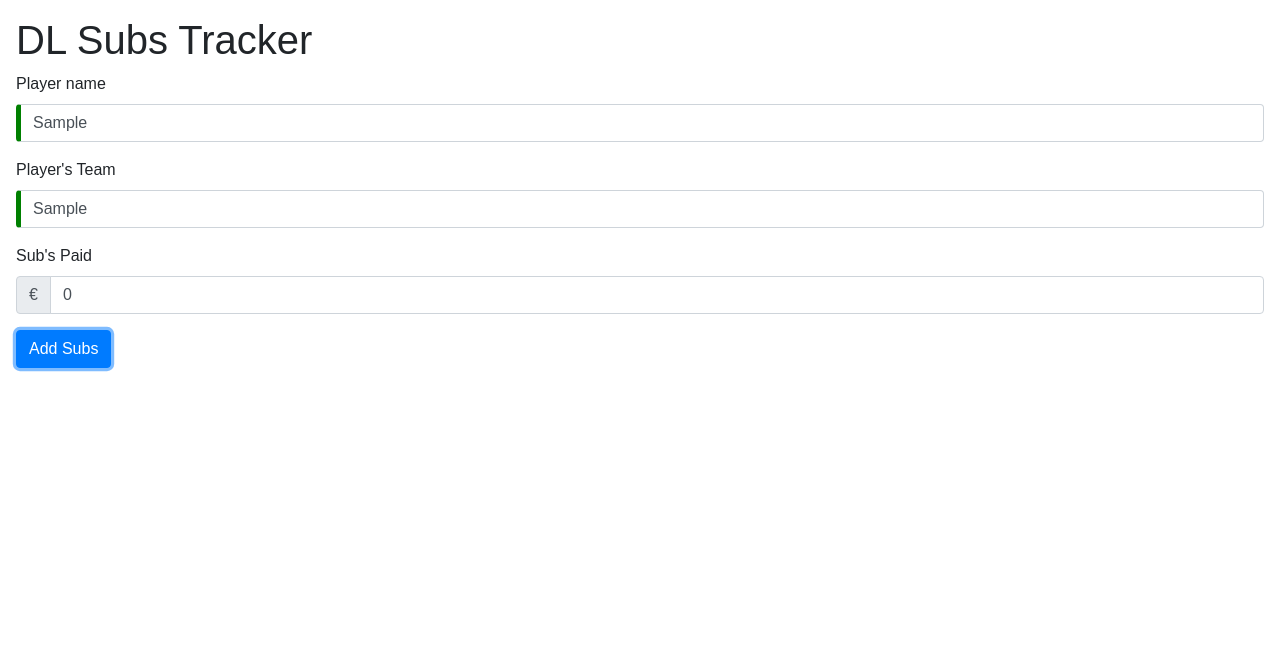
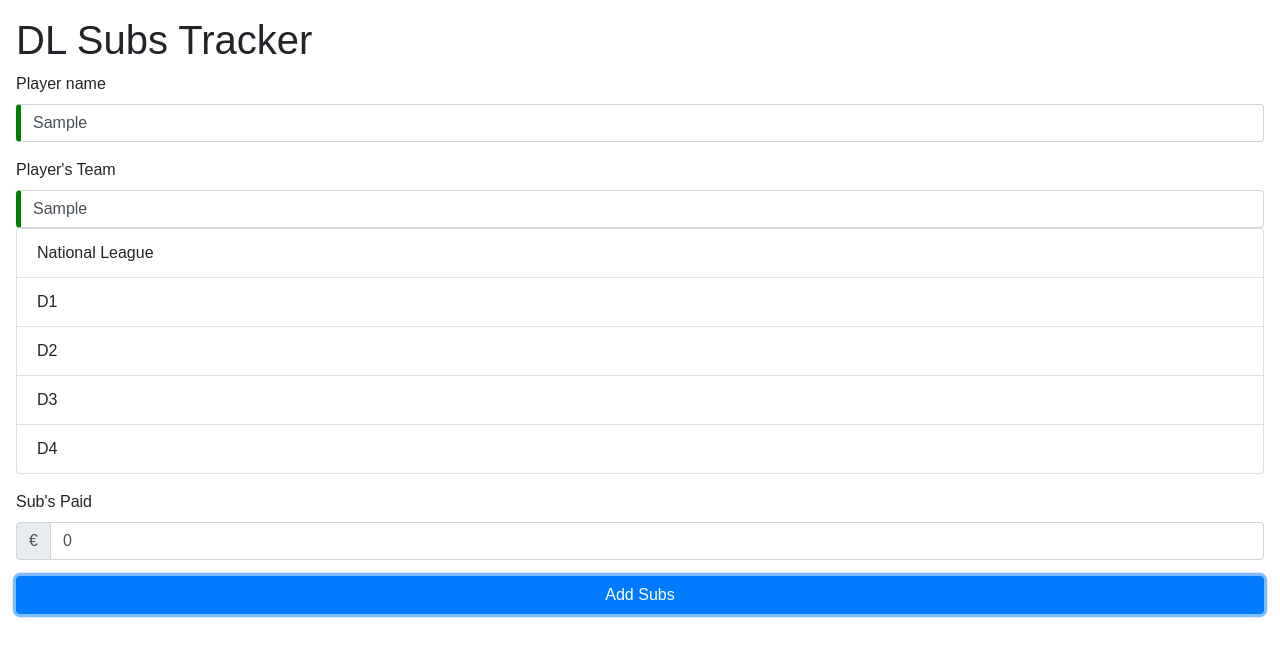
Before and after one commit to TheDeployGuy/dl-tools, a React (Create React App) app in the folder subs-web-application/front-end/: page / in a window 1280 px wide. Both pictures are taken after typing "Sample", "Sample" into the empty fields and a click on the button "Add Subs". Shown: the top 656 px of the page. Built offline with nearby package versions, Linux system fonts and the light colour scheme.

Commit message:
Implement simple autocomplete for teams

```diff
--- a/subs-web-application/front-end/src/SubsForm.js
+++ b/subs-web-application/front-end/src/SubsForm.js
@@ -7,6 +7,8 @@ class SubsForm extends Component {
         name: '',
         team: '',
         paid: 0,
+        teams: ['National League', 'D1', 'D2', 'D3', 'D4'],
+        autocomplete: []
     }
 
     onSubmit = async (e) => {
@@ -25,6 +27,17 @@ class SubsForm extends Component {
     handleInputChange = (e) => {
         const { name, value } = e.target;
         this.setState({ [name]: value });
+        if (name === 'team') {
+            this.filterAutocomplete();
+        }
+    }
+
+    filterAutocomplete = () => {
+        this.setState({ autocomplete: this.state.teams.filter(team => team.toLowerCase().startsWith(this.state.team.toLowerCase())) })
+    }
+
+    handleSelectedAutocomplete = (name) => {
+        this.setState({ team: name, autocomplete: [] });
     }
 
     render() {
@@ -37,6 +50,9 @@ class SubsForm extends Component {
             <div className="form-group">
               <label htmlFor="inputTeam">Player's Team</label>
               <input type="text" className="form-control form-border" id="inputTeam" name="team" placeholder="Enter players club e.g. D2" value={this.state.team} onChange={this.handleInputChange} />
+              <ul className="list-group">
+                { this.state.autocomplete.map(team => <li className="list-group-item" key={team} onClick={() => this.handleSelectedAutocomplete(team)}>{team}</li> ) }
+              </ul>
             </div>
             <div className="form-group">
               <label htmlFor="inputPaid">Sub's Paid</label>
@@ -47,7 +63,7 @@ class SubsForm extends Component {
               <input type="number" className="form-control" id="inputPaid" name="paid" placeholder="100" value={this.state.paid} onChange={this.handleInputChange} />
               </div>
             </div>
-            <button type="submit" className="btn btn-primary text-right">Add Subs</button>
+            <button type="submit" className="btn btn-primary btn-block ">Add Subs</button>
         </form>
         )
     }
```
